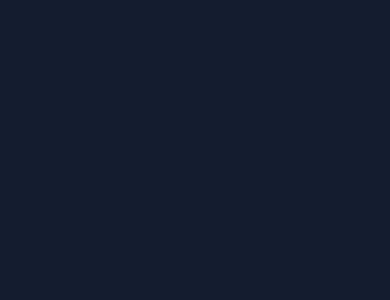
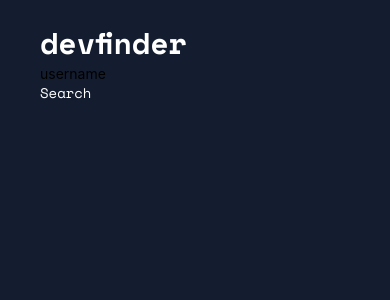
Before and after one commit to kmxtaylor/github-username-finder, a React Native app: screen / in a window 390 px wide. Shown: the top 300 px of the page. Built offline with nearby package versions, Linux system fonts and the light colour scheme.

Commit message:
design basic custom versions of: Header, InputArea

```diff
--- a/screens/GitHubProfile/Card.js
+++ b/screens/GitHubProfile/Card.js
@@ -0,0 +1,11 @@
+import { View } from 'react-native';
+// import { MyText } from '../../components/MyText';
+
+const Card = () => {
+  return (
+    <View>
+    </View>
+  );
+};
+
+export default Card;
--- a/screens/GitHubProfile/Header.js
+++ b/screens/GitHubProfile/Header.js
@@ -0,0 +1,12 @@
+import { View } from 'react-native';
+import { MyTextBold } from '../../components/MyText';
+
+const Header = () => {
+  return (
+    <View>
+      <MyTextBold style={{ fontSize: 30 }}>devfinder</MyTextBold>
+    </View>
+  );
+};
+
+export default Header;
--- a/screens/GitHubProfile/InputArea.js
+++ b/screens/GitHubProfile/InputArea.js
@@ -0,0 +1,32 @@
+import { TextInput, View, Pressable, StyleSheet } from 'react-native';
+import MyText from '../../components/MyText';
+
+const InputArea = () => {
+  return (
+    <View style={styles.InputArea}>
+      <TextInput
+        style={styles.input}
+        placeholder='Enter GitHub username'
+        placeholderTextColor="#999"
+        autoCapitalize='none'
+        autoCorrect={false}
+        value={'username'}
+        // onChangeText={setUsername}
+      />
+      <Pressable style={styles.button}>
+        <MyText>Search</MyText>
+      </Pressable>
+    </View>
+  );
+};
+
+const styles = StyleSheet.create({
+  InputArea: {
+  },
+  input: {
+  },
+  button: {
+  },
+});
+
+export default InputArea;
--- a/screens/GitHubProfile/index.js
+++ b/screens/GitHubProfile/index.js
@@ -1,7 +1,12 @@
 import { useState } from 'react';
 import { View, Text, TextInput, Button, ActivityIndicator } from 'react-native';
-import { Card, Image } from 'react-native-elements';
+import { Image } from 'react-native-elements';
 import axios from 'axios';
+
+import Header from './Header';
+import InputArea from './InputArea';
+import Card from './Card';
+
 
 const GitHubProfile = () => {
   // const [loading, setLoading] = useState(false);
@@ -24,6 +29,14 @@ const GitHubProfile = () => {
 
   //   setLoading(false);
   // };
+
+  return (
+    <View style={{ paddingHorizontal: 20 }}>
+      <Header />
+      <InputArea />
+      <Card />
+    </View>
+  );
 
   // return (
   //   <View style={{ paddingHorizontal: 20 }}>
```
